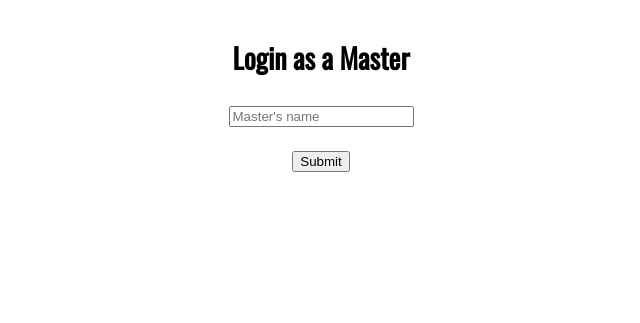
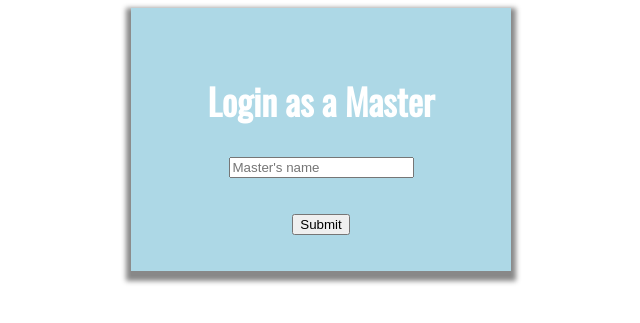
Before and after one commit to EvangelouSotiris/async_proxy_rce, a Node server app: page / in a window 1280 px wide. Shown: the top 323 px of the page, without its empty margins (319-959 px from the left). Run offline with Node 20, Linux system fonts and the light colour scheme; some libraries are stand-ins or nearby versions.

Commit message:
make master login screen

```diff
--- a/app.js
+++ b/app.js
@@ -20,3 +20,9 @@ app.listen(port, function(){
 app.get('/' , function(req,res,next){
 	res.render('login', {page_name:'login'});
 });
+
+app.post('/masterlog' , function(req, res, next){
+	let master = req.body.master_name;
+	console.log(master);
+	// logic where i watch in my db if the master already there and if not i put em in
+});
--- a/views/login.handlebars
+++ b/views/login.handlebars
@@ -1,7 +1,10 @@
-<div style="padding-top: 0.5">
-	<h3>Login as a Master</h3>
-	<form action="/master_log">
-		<input type="text" name="master_name" placeholder="Master's name"></form>
+<div style="padding-right: 35%; padding-left: 35%;">
+	<form method='POST' action="/masterlog" style="background-color: #ADD8E6; box-shadow: 0px 5px 5px 5px #888888;">
+		<br>
+		<h2 style="color: white">Login as a Master</h2>
+		<input type="text" name="master_name" placeholder="Master's name">
+		<br><br>
 		<input type="submit" value="Submit">
+		<br><br>
 	</form>
 </div>
```
